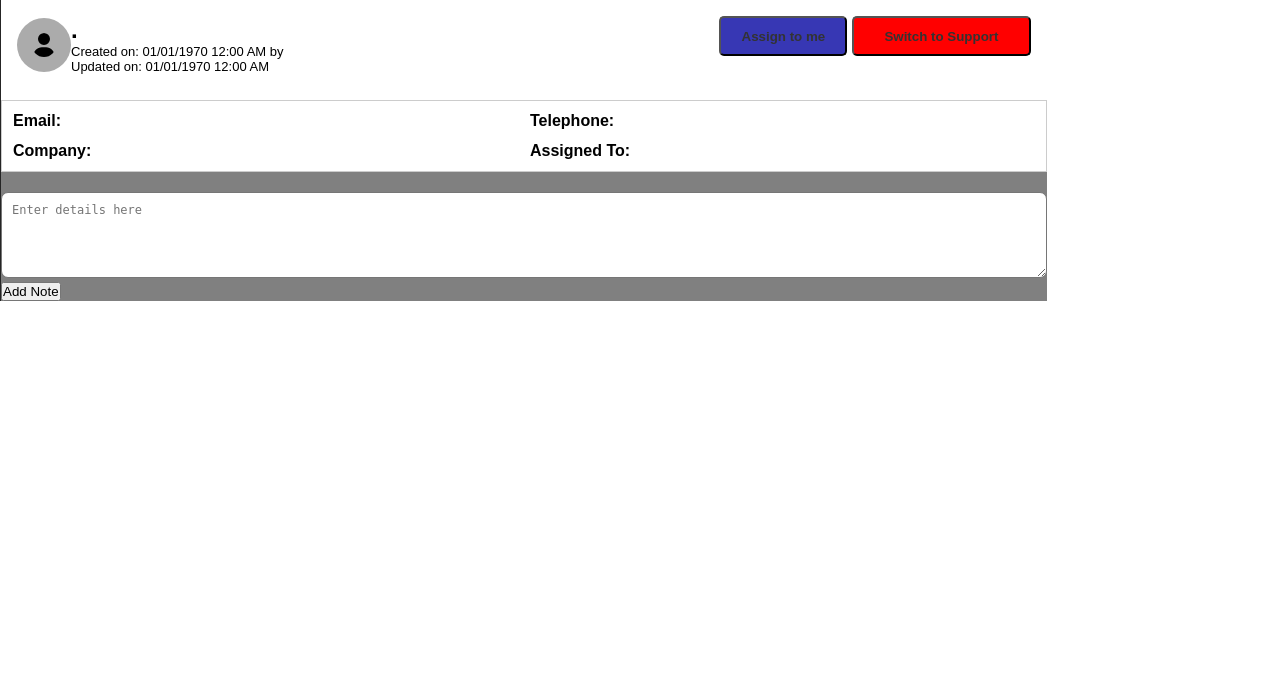
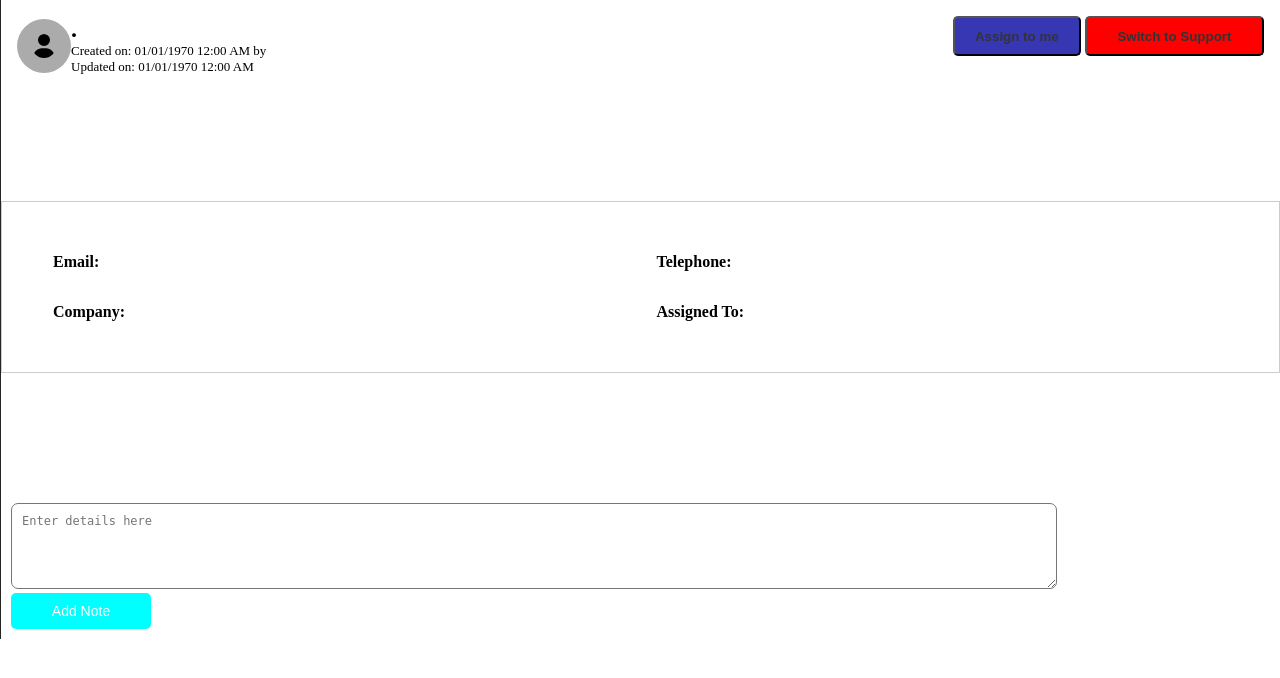
Before and after one commit to JamarTG/info2180-P2, a PHP site: page /full_contact_details.php?id=1 in a window 1280 px wide. Shown: the top 678 px of the page. Run offline with PHP 8.4, Linux system fonts and the light colour scheme; a user stored in the database is signed in; data that the repository does not hold is empty.

Commit message:
mo changes

```diff
--- a/full_contact_details.css
+++ b/full_contact_details.css
@@ -27,9 +27,22 @@ textarea {
   font-size: 12px;
 
 }
+
 form {
-background-color: grey;
+  width: 100%;
+  padding: 10px;
 }
+
+form button {
+  padding: 10px;
+  font-size: 14px;
+  width: 10em;
+  color: white;
+  background-color: aqua;
+  border: none;
+  border-radius: 5px;
+}
+
 .assignBtn {
   width: 10vw;
   background-color: rgb(55, 55, 180);
@@ -57,7 +70,7 @@ background-color: grey;
   align-items: center;
 }
 
-.container {
+/* .container {
   height: 100vh;
 
   display: flex;
@@ -65,20 +78,12 @@ background-color: grey;
   margin: 0;
   padding: 0;
 
-}
+} */
 
 .icon {
   margin-right: 10px;
   margin-left: 15px;
 }
-
-
-main {
-  flex: 1;
-}
-
-
-
 
 
 .contact-header h3 {
@@ -107,8 +112,9 @@ main {
   display: grid;
   grid-template-columns: 1fr 1fr;
   padding: 10px;
-  grid-gap: 10px;
+  grid-gap: 30px;
   border: 1px solid #ccc;
+  padding: 50px;
 }
 
 .grid-item {
@@ -119,7 +125,14 @@ main {
 
 .container {
   height: 100%;
-  width: 80%;
   background-color: white;
   border-left: 1px solid rgb(37, 37, 37);
 }
+
+#all-content {
+  display: flex;
+  gap: 100px;
+  position: relative;
+  bottom: 0;
+  flex-direction: column;
+}
--- a/full_contact_details.php
+++ b/full_contact_details.php
@@ -44,7 +44,7 @@ $contact = $stmt->fetch(PDO::FETCH_ASSOC);
 
 <body>
     <div class="container">
-        <main id="main-content">
+        <main id="all-content">
             <div class="row-1">
 
                 <div class="contact-header">
@@ -114,18 +114,19 @@ $contact = $stmt->fetch(PDO::FETCH_ASSOC);
             getNotes($conn);
 
 
-            echo "<form class='notes' method='POST' action=''>
-                        <input type='hidden' name='contact_id' value='$contactId'>
-                        <input type='hidden' name='created_at' value='" . date('Y-m-d h:i A') . "'>
+
+            ?>
+            <form class='notes' method='POST' action=''>
+                <input type='hidden' name='contact_id' value='$contactId'>
+                <input type='hidden' name='created_at' value='" . date(' Y-m-d h:i A') . "'>
                         <input type='hidden' name='created_by' value='16'>
                         <div class='text-box'>
                             <textarea name='note' placeholder='Enter details here '></textarea><br>
                         </div>
-                        <input name='noteSubmit' type='submit' id='namesubmit' value='Add Note'>
-                    </form>";
-            ?>
+                        <button name='noteSubmit' type='submit' id='namesubmit'>Add Note</button>
+                    </form>
+        </main>
 
-        </main>
     </div>
 
 
```
